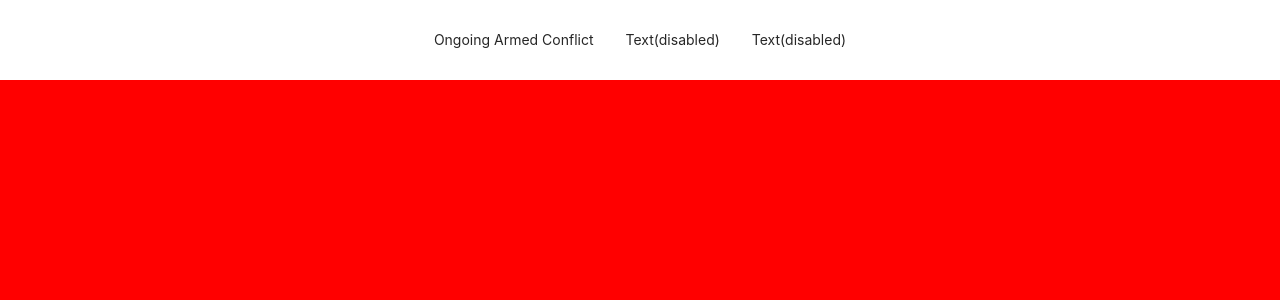
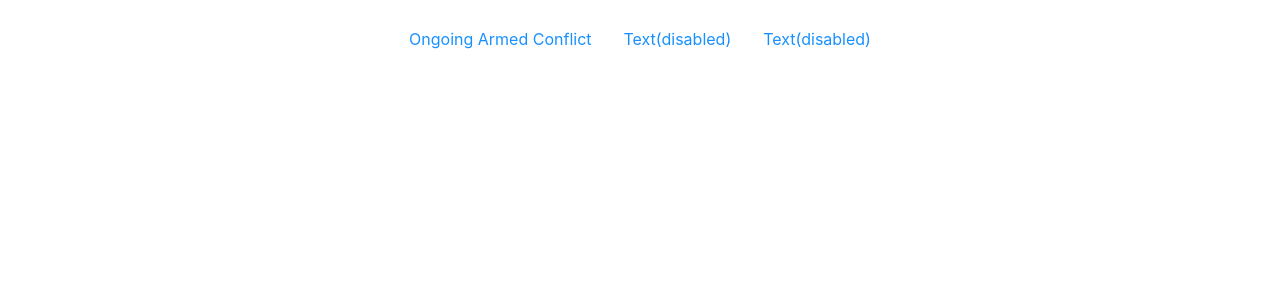
Before and after one commit to jiggum/world-conflict-map, a React (Create React App) app: page / in a window 1280 px wide. Shown: the top 300 px of the page. Built offline with nearby package versions, Linux system fonts and the light colour scheme.

Commit message:
Add OngoingConflictView

```diff
--- a/package.json
+++ b/package.json
@@ -7,6 +7,8 @@
     "react": "^17.0.2",
     "react-dom": "^17.0.2",
     "react-router-dom": "6",
+    "react-simple-maps": "^2.3.0",
+    "react-tooltip": "^4.2.21",
     "styled-components": "^5.3.3",
     "styled-normalize": "^8.0.7"
   },
@@ -18,6 +20,7 @@
     "@types/node": "^12.0.0",
     "@types/react": "^17.0.0",
     "@types/react-dom": "^17.0.0",
+    "@types/react-simple-maps": "^1.0.7",
     "@types/styled-components": "^5.1.15",
     "react-scripts": "4.0.3",
     "typescript": "^4.1.2"
--- a/src/Header.tsx
+++ b/src/Header.tsx
@@ -1,6 +1,6 @@
 import React from 'react'
 import styled from 'styled-components'
-import { Button } from 'antd'
+import { Button, ButtonProps } from 'antd'
 
 
 const Wrapper = styled.div`
@@ -10,18 +10,22 @@ const Wrapper = styled.div`
   align-items: center;
 `
 
+function IButton(props: ButtonProps) {
+  return <Button type="link" size="large" {...props} />
+}
+
 function Header() {
   return (
     <Wrapper>
-      <Button type="text">
+      <IButton>
         Ongoing Armed Conflict
-      </Button>
-      <Button type="text">
+      </IButton>
+      <IButton>
         Text(disabled)
-      </Button>
-      <Button type="text">
+      </IButton>
+      <IButton>
         Text(disabled)
-      </Button>
+      </IButton>
     </Wrapper>
   )
 }
--- a/src/OngoingConflictView.tsx
+++ /dev/null
@@ -1,19 +0,0 @@
-import React from 'react'
-import styled from 'styled-components'
-
-
-const Wrapper = styled.div`
-  display: flex;
-  min-height: 500px;
-  background-color: red;
-  flex: 1 1 auto;
-`
-
-function OngoingConflictView() {
-  return (
-    <Wrapper>
-    </Wrapper>
-  )
-}
-
-export default OngoingConflictView
--- /dev/null
+++ b/src/OngoingConflictView/OngoingConflictMap.tsx
@@ -0,0 +1,60 @@
+import React, { memo } from 'react'
+import {
+  ZoomableGroup,
+  ComposableMap,
+  Geographies,
+  Geography,
+  Sphere, Graticule,
+} from 'react-simple-maps'
+
+const geoUrl = 'https://raw.githubusercontent.com/zcreativelabs/react-simple-maps/master/topojson-maps/world-110m.json'
+
+type TMapChartProps = {
+  setTooltipContent: (value: string) => void,
+}
+
+const OngoingConflictMap = ({setTooltipContent}: TMapChartProps) => {
+  return (
+    <>
+      <ComposableMap data-tip="" projectionConfig={{rotate: [-10, 0, 0], scale: 147}} width={800} height={400}>
+        <ZoomableGroup maxZoom={4} translateExtent={[[0, 0], [800, 400]]}>
+          <Sphere id="rsm-sphere" stroke="#F0F3FA" strokeWidth={0.5} fill="transparent"/>
+          <Graticule stroke="#F0F3FA" strokeWidth={0.5}/>
+          <Geographies geography={geoUrl}>
+            {({geographies}) =>
+              geographies.map(geo => (
+                <Geography
+                  key={geo.rsmKey}
+                  geography={geo}
+                  onMouseEnter={() => {
+                    const {NAME} = geo.properties
+                    setTooltipContent(NAME)
+                  }}
+                  onMouseLeave={() => {
+                    setTooltipContent('')
+                  }}
+                  style={{
+                    default: {
+                      stroke: '#DADFE8',
+                      fill: '#FFFFFF'
+                    },
+                    hover: {
+                      fill: '#F53',
+                      outline: 'none'
+                    },
+                    pressed: {
+                      fill: '#E42',
+                      outline: 'none'
+                    }
+                  }}
+                />
+              ))
+            }
+          </Geographies>
+        </ZoomableGroup>
+      </ComposableMap>
+    </>
+  )
+}
+
+export default memo(OngoingConflictMap)
--- /dev/null
+++ b/src/OngoingConflictView/OngoingConflictView.tsx
@@ -0,0 +1,31 @@
+import React, { useState } from 'react'
+import styled from 'styled-components'
+import ReactTooltip from 'react-tooltip'
+import OngoingConflictMap from './OngoingConflictMap'
+
+const Wrapper = styled.div`
+  display: flex;
+  flex: 1 1 auto;
+  justify-content: center;
+  align-items: center;
+  padding: 0 64px 64px 64px;
+`
+
+const MapWrapper = styled.div`
+  width: 100%;
+  max-width: 1200px;
+`
+
+function OngoingConflictView() {
+  const [content, setContent] = useState('')
+  return (
+    <Wrapper>
+      <MapWrapper>
+        <OngoingConflictMap setTooltipContent={setContent}/>
+        <ReactTooltip>{content}</ReactTooltip>
+      </MapWrapper>
+    </Wrapper>
+  )
+}
+
+export default OngoingConflictView
--- /dev/null
+++ b/src/OngoingConflictView/package.json
@@ -0,0 +1,4 @@
+{
+  "main": "OngoingConflictView.tsx",
+  "types": "OngoingConflictView.tsx"
+}
```
Also changed, not shown: 1 other file (tests, documents, lock files or other folders).
